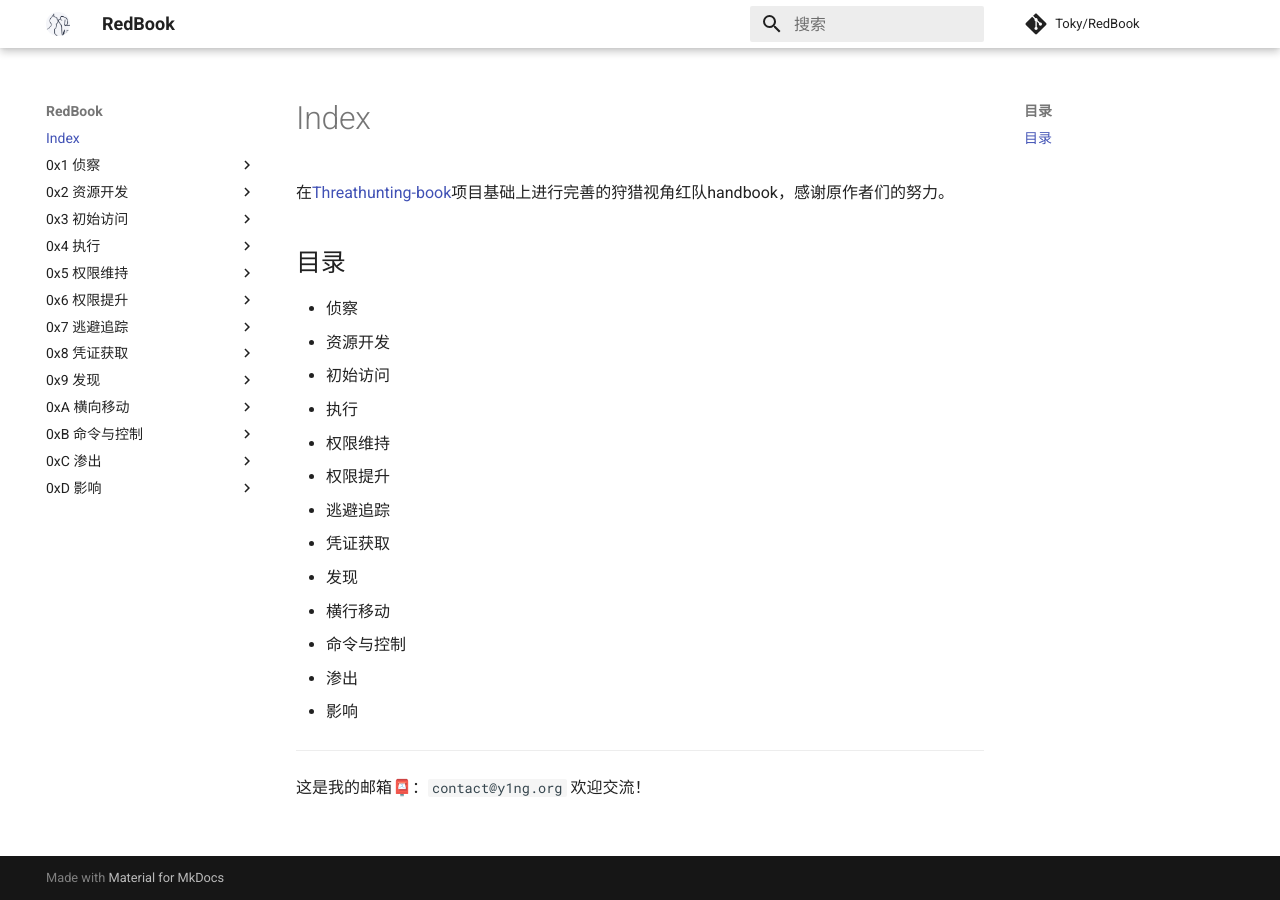
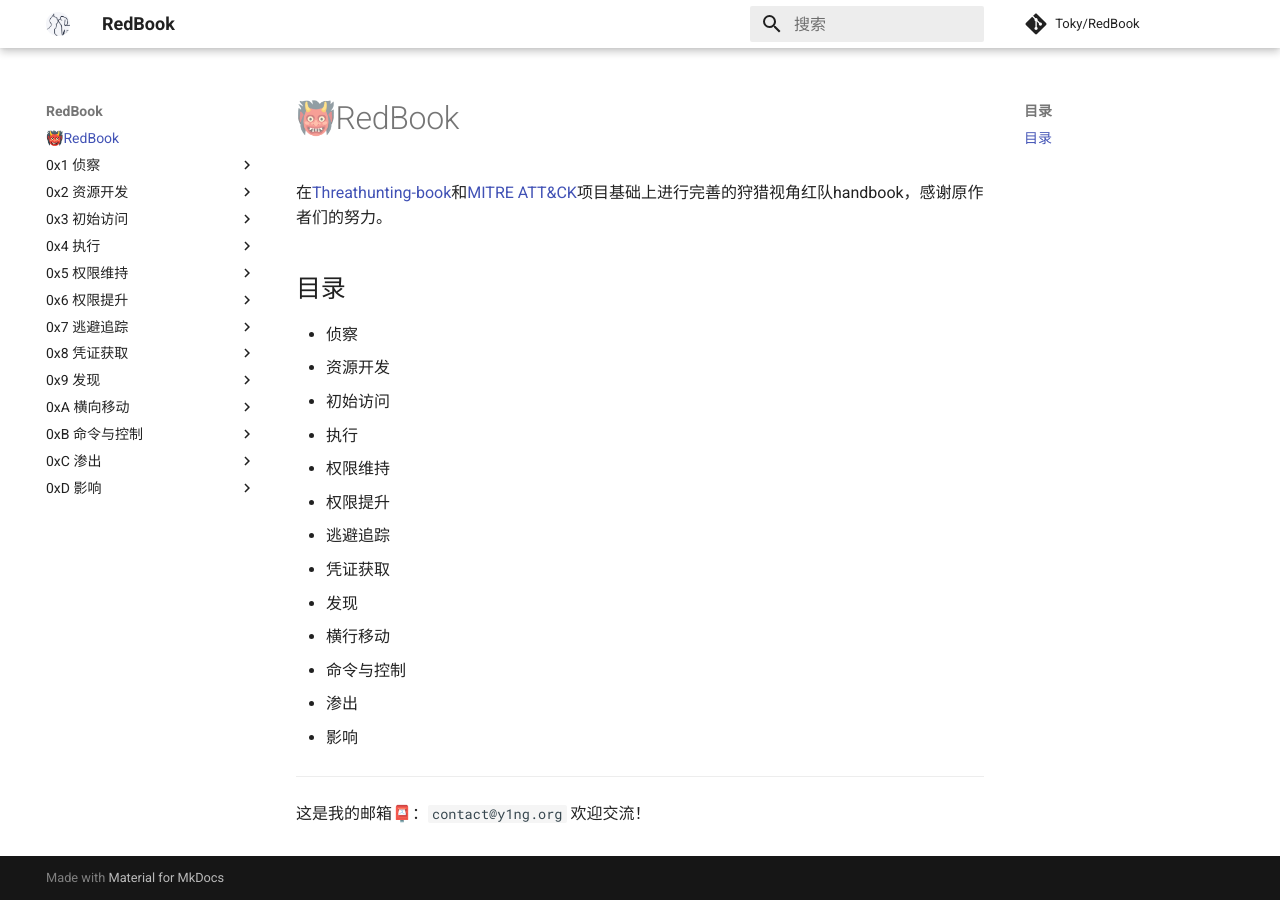
Before and after one commit to satan1a/RedBook, an MkDocs documentation site: the page built from docs/index.md, in a window 1280 px wide. Built offline with MkDocs 1.6.1 and Material for MkDocs 9.7.7, drawn with Linux system fonts in a browser that asks for light colours; comment, search, counter and statistics services are not loaded.

Commit message:
Update index.md

```diff
--- a/docs/index.md
+++ b/docs/index.md
@@ -1,6 +1,6 @@
-# Index
+# 👹RedBook
 
-在[Threathunting-book](https://github.com/12306Bro/Threathunting-book)项目基础上进行完善的狩猎视角红队handbook，感谢原作者们的努力。
+在[Threathunting-book](https://github.com/12306Bro/Threathunting-book)和[MITRE ATT&CK](https://attack.mitre.org/)项目基础上进行完善的狩猎视角红队handbook，感谢原作者们的努力。
 
 ## 目录
 
```
